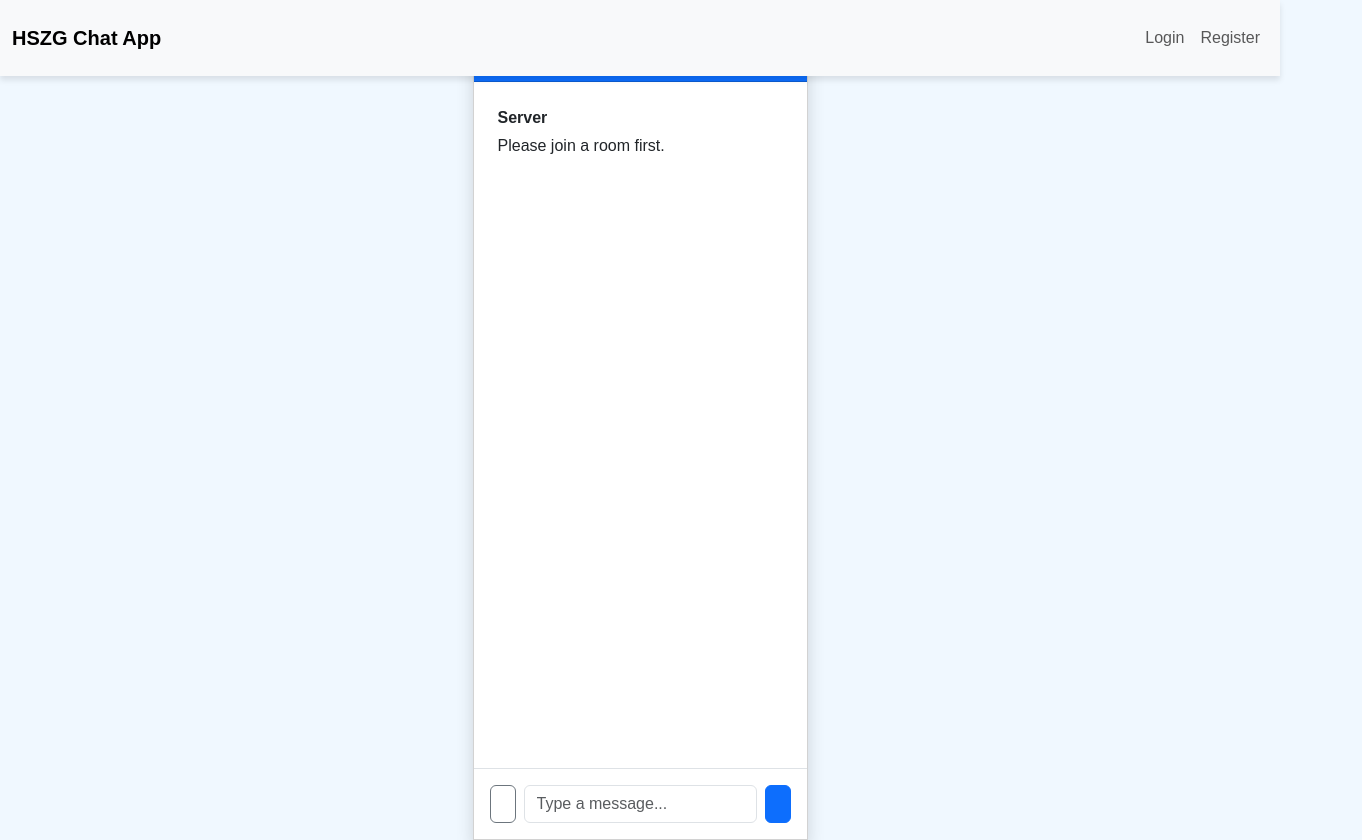
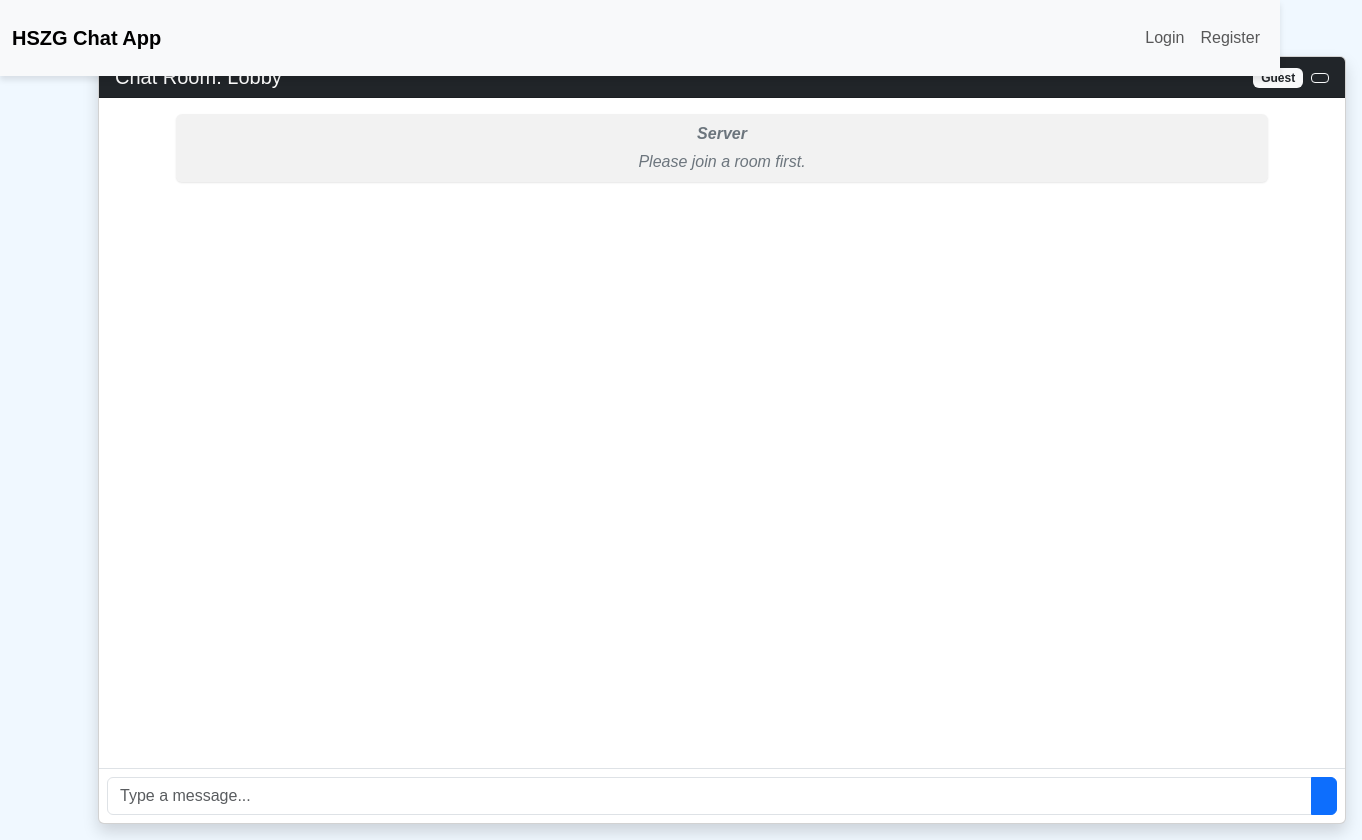
Before and after one commit to NiklasKaulfers/Chat-App-Angular, an Angular app: page /chat in a window 1280 px wide. Shown: the whole page, 1362 px wide, since content can reach past the window. Built offline with nearby package versions, Linux system fonts and the light colour scheme.

Commit message:
updating looks

```diff
--- a/src/app/components/chat/chat.component.css
+++ b/src/app/components/chat/chat.component.css
@@ -1,33 +1,102 @@
-body, html {
-  height: 100%;
-  margin: 0;
-  padding: 0;
-  background-color: #f0f8ff;
-}
-
-.container-fluid {
-  padding: 0;
+/* Angular Bootstrap Chat Styles */
+:host {
+  display: block;
   height: 100vh;
-}
-
-.row, .col-12 {
-  margin: 0;
-  padding: 0;
-  height: 100%;
-}
-
-.card {
-  height: 100vh;
-  border-radius: 0;
-}
-
-.chat-container {
-  display: flex;
-  flex-direction: column;
-  height: calc(100vh - 56px);
+  width: 100vw;
+  overflow: hidden;
 }
 
 .chat-box {
-  flex: 1;
-  overflow-y: auto;
+  scrollbar-width: thin;
+  scrollbar-color: rgba(0, 0, 0, 0.2) transparent;
 }
+
+.chat-box::-webkit-scrollbar {
+  width: 6px;
+}
+
+.chat-box::-webkit-scrollbar-track {
+  background: transparent;
+}
+
+.chat-box::-webkit-scrollbar-thumb {
+  background-color: rgba(0, 0, 0, 0.2);
+  border-radius: 3px;
+}
+
+.chat-message {
+  max-width: 75%;
+  box-shadow: 0 1px 2px rgba(0, 0, 0, 0.1);
+}
+
+.sender-message {
+  background-color: var(--bs-primary);
+  color: white;
+  margin-left: auto;
+  border-bottom-right-radius: 0;
+}
+
+.received-message {
+  background-color: var(--bs-light);
+  color: var(--bs-dark);
+  border-bottom-left-radius: 0;
+}
+
+.system-message {
+  background-color: rgba(0, 0, 0, 0.05);
+  color: var(--bs-secondary);
+  text-align: center;
+  max-width: 90%;
+  margin: 0 auto;
+  font-style: italic;
+}
+
+.message-content {
+  word-break: break-word;
+}
+
+/* Responsive adjustments for smaller screens */
+@media (max-width: 576px) {
+  .container-fluid {
+    padding: 0 !important;
+  }
+
+  .card {
+    border-radius: 0 !important;
+  }
+
+  .card-header {
+    border-radius: 0 !important;
+  }
+
+  .chat-message {
+    max-width: 85%;
+  }
+}
+
+/* Handle proper display on different aspect ratios */
+@media (min-aspect-ratio: 16/9) {
+  :host {
+    display: flex;
+    align-items: center;
+    justify-content: center;
+  }
+
+  .container-fluid {
+    height: calc(100vw * 9/16);
+    max-height: 100vh;
+  }
+}
+
+@media (max-aspect-ratio: 16/9) {
+  :host {
+    display: flex;
+    align-items: center;
+    justify-content: center;
+  }
+
+  .container-fluid {
+    width: calc(100vh * 16/9);
+    max-width: 100vw;
+  }
+}
--- a/src/app/components/chat/chat.component.html
+++ b/src/app/components/chat/chat.component.html
@@ -1,8 +1,9 @@
-<div class="container-fluid">
-  <div class="row">
-    <div class="col-12">
-      <div class="card shadow">
-        <div class="card-header bg-primary text-white d-flex justify-content-between align-items-center">
+
+<div class="container-fluid p-3 h-100">
+  <div class="row h-100">
+    <div class="col-12 h-100">
+      <div class="card shadow h-100">
+        <div class="card-header bg-dark text-white d-flex justify-content-between align-items-center">
           <h5 class="mb-0">Chat Room: {{room || 'Lobby'}}</h5>
           <div>
             <span class="badge bg-light text-dark me-2">{{user || 'Guest'}}</span>
@@ -11,8 +12,9 @@
             </button>
           </div>
         </div>
-        <div class="card-body chat-container p-0">
-          <div class="chat-box p-3" #chatBox>
+
+        <div class="card-body d-flex flex-column p-0 h-100">
+          <div class="chat-box flex-grow-1 p-3 overflow-auto" #chatBox>
             <div *ngFor="let msg of messages"
                  class="chat-message mb-2 p-2 rounded"
                  [ngClass]="{'sender-message': msg.sender === user, 'received-message': msg.sender !== user, 'system-message': msg.sender === 'Server'}">
@@ -23,16 +25,15 @@
               <div class="message-content">{{ msg.message }}</div>
             </div>
           </div>
-          <div class="typing-indicator px-3 py-1 text-muted" *ngIf="someoneTyping">
-            <small>Someone is typing...</small>
+
+          <div class="p-2 ms-3" *ngIf="someoneTyping">
+            <small class="text-muted fst-italic">Someone is typing...</small>
           </div>
-          <div class="input-area p-3 border-top">
-            <div class="d-flex">
-              <button class="btn btn-outline-secondary me-2" title="Attach file">
-                <i class="bi bi-paperclip"></i>
-              </button>
+
+          <div class="chat-input p-2 border-top mt-auto">
+            <div class="input-group">
               <input type="text"
-                     class="form-control me-2"
+                     class="form-control"
                      placeholder="Type a message..."
                      [(ngModel)]="userInput"
                      (keyup)="onTyping(true)"
```
